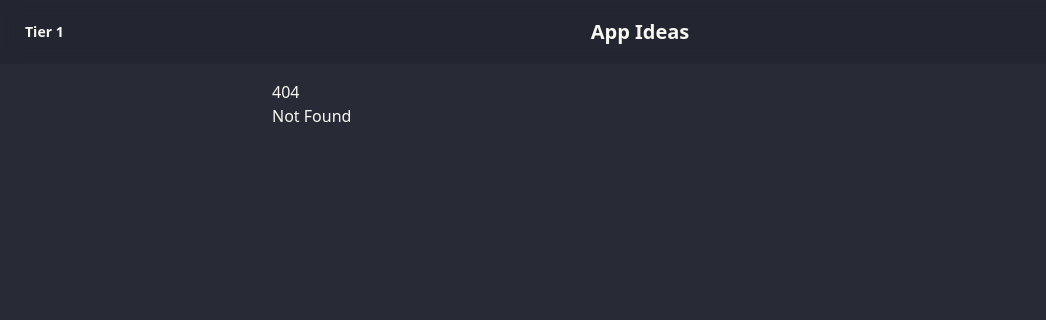
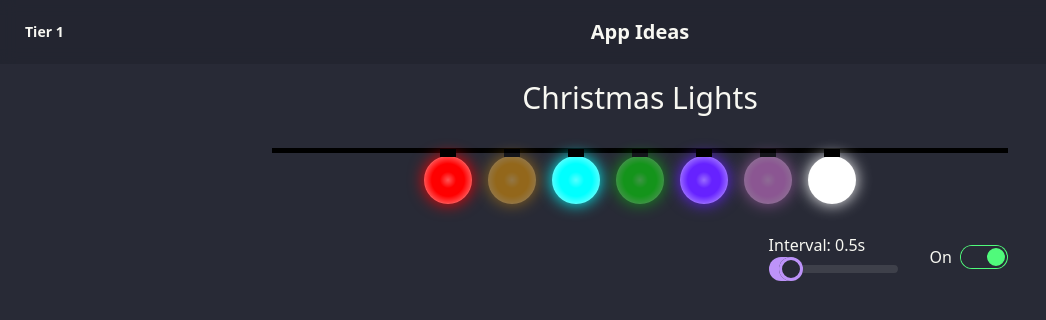
Before and after one commit to AndyCormack/app-ideas, a SvelteKit app: page /tier-1/christmas-lights in a window 1280 px wide. Before the commit this address had no page. Shown: the top 320 px of the page, without its empty margins (0-1046 px from the left). Built offline with nearby package versions, Linux system fonts and the light colour scheme.

Commit message:
feat: christmas lights - first pass

```diff
--- a/src/routes/+layout.svelte
+++ b/src/routes/+layout.svelte
@@ -12,6 +12,7 @@
         <li>
           <a href="/tier-1/border-radius-previewer">Border-radius Previewer</a>
         </li>
+        <li><a href="/tier-1/christmas-lights">Christmas Lights</a></li>
       </ul>
     </div>
   </div>
--- /dev/null
+++ b/src/routes/tier-1/christmas-lights/+page.svelte
@@ -0,0 +1,108 @@
+<script lang="ts">
+  let on = $state(true)
+  let interval = $state(0.5)
+
+  const lights = [
+    { color: 'red' },
+    { color: 'orange' },
+    { color: 'cyan' },
+    { color: 'lime' },
+    { color: '#62f' },
+    { color: 'violet' },
+    { color: 'white' },
+  ]
+</script>
+
+<h1 class="text-3xl text-center mb-8">Christmas Lights</h1>
+
+<div class="string flex justify-center mb-20">
+  {#each lights as light, i}
+    <div
+      class="light m-2"
+      style="--color: {on ? light.color : '#222'}; animation-delay: {(i % 2) *
+        interval}s;"
+      style:animation-timeline={on ? 'infinite' : 'none'}
+      style:animation-duration="{interval}s"
+    />
+  {/each}
+</div>
+
+<div class="flex justify-end items-center gap-8">
+  <label class="form-control">
+    {#if interval > 0}
+      Interval: {interval}s
+    {:else}
+      Constant
+    {/if}
+
+    <input
+      type="range"
+      class="range range-secondary"
+      min="0"
+      max="5"
+      step="0.25"
+      bind:value={interval}
+    />
+  </label>
+
+  <label class="flex">
+    <span class="mr-2">{on ? 'On' : 'Off'}</span>
+    <input type="checkbox" class="toggle toggle-success" bind:checked={on} />
+  </label>
+</div>
+
+<style>
+  .string {
+    height: 0.3rem;
+    background: #000;
+  }
+
+  .light {
+    position: relative;
+    width: 3rem;
+    height: 3rem;
+    border-radius: 50%;
+    color: #fff;
+    background-color: var(--color, currentColor);
+    border: 1px solid #fff5;
+    box-shadow: 0 0 1rem var(--color, currentColor);
+    animation-name: switch;
+    animation-timing-function: cubic-bezier(0.645, 0.045, 0.355, 1);
+    animation-iteration-count: infinite;
+    animation-direction: alternate;
+  }
+  .light::before {
+    content: '';
+    position: absolute;
+    bottom: 100%;
+    left: 50%;
+    transform: translate(-50%, 0%);
+    width: 1rem;
+    height: 0.5rem;
+    background-color: #000;
+  }
+  .light::after {
+    content: '';
+    position: absolute;
+    width: 100%;
+    height: 100%;
+    border-radius: 50%;
+    background-image: radial-gradient(
+      circle,
+      #fff5 0%,
+      #fff0 25%,
+      #fff0 50%,
+      #fff5 75%,
+      #fff5 100%
+    );
+  }
+
+  @keyframes switch {
+    0% {
+      opacity: 1;
+    }
+    100% {
+      opacity: 0.5;
+    }
+  }
+</style>
```
Also changed, not shown: 1 other file (tests, documents, lock files or other folders).
